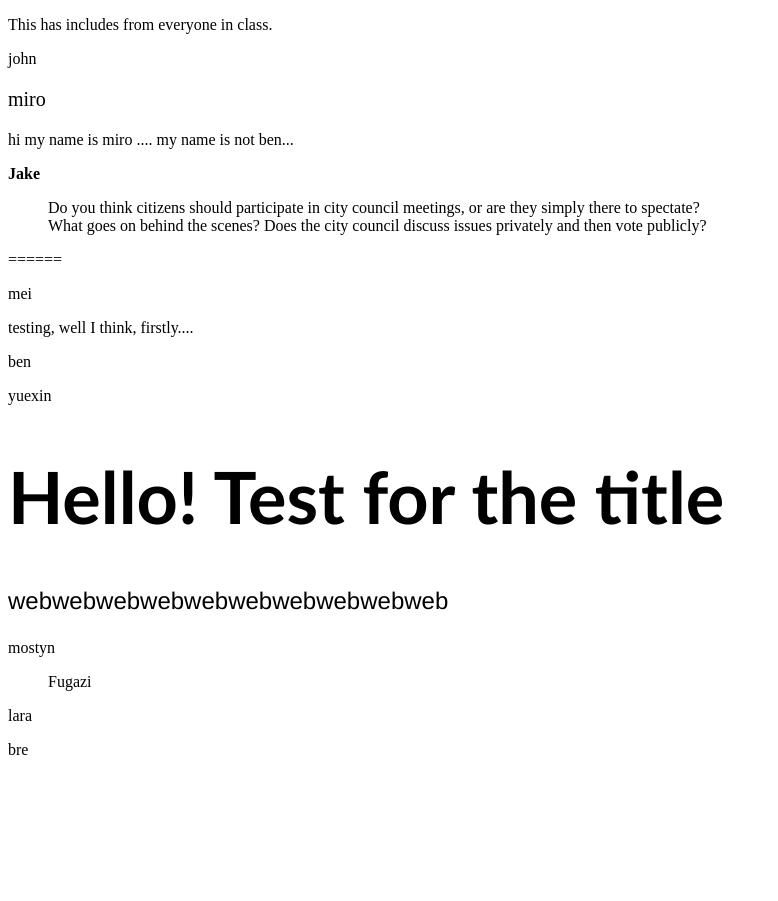
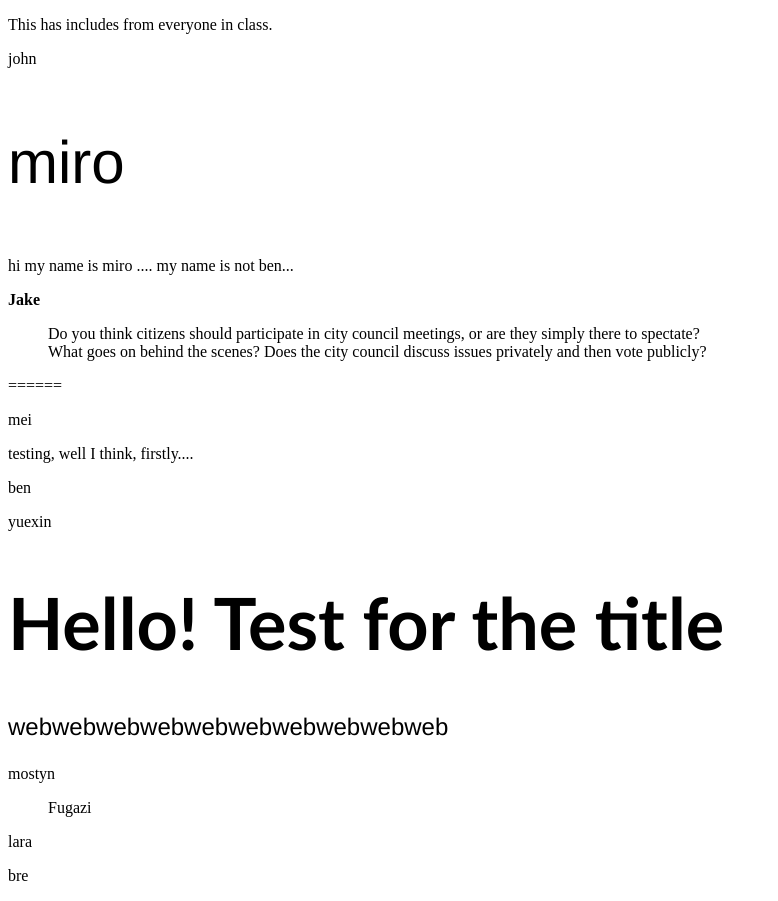
Before and after one commit to risd-gd/wd, a Jekyll site: the page built from _posts/2017-10-09-shared.md, in a window 1280 px wide. Shown: the whole page, without its empty margins (0-778 px from the left). Built offline with Jekyll 4.4.1, drawn with Linux system fonts in a browser that asks for light colours.

Commit message:
helllllllvetica

```diff
--- a/_includes/miro.html
+++ b/_includes/miro.html
@@ -6,7 +6,8 @@
 <style>
 
 #title {
-	font-size: 20px;
+	font-size: 60px;
+	font-family: helvetica;
 }
 </style>
 
```
